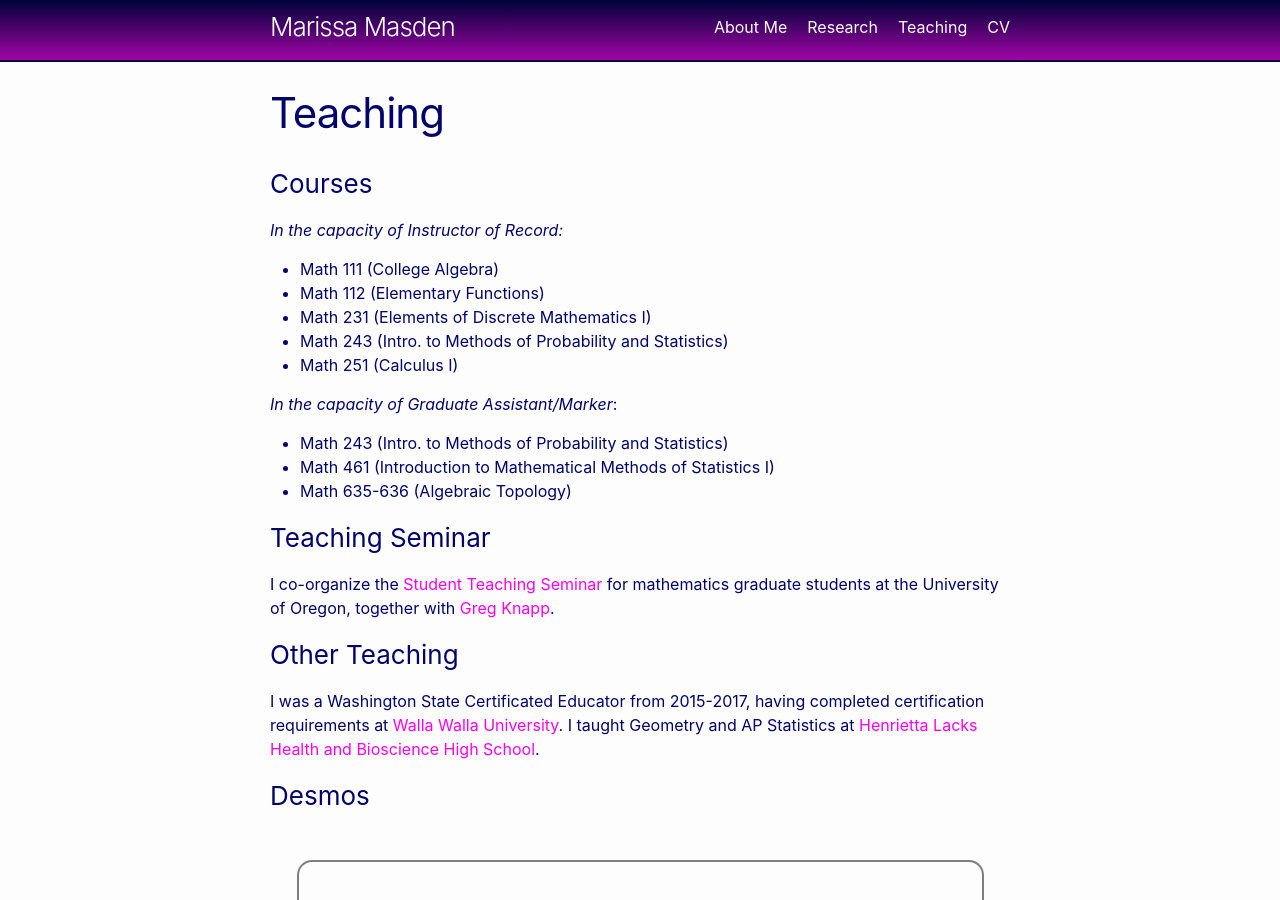
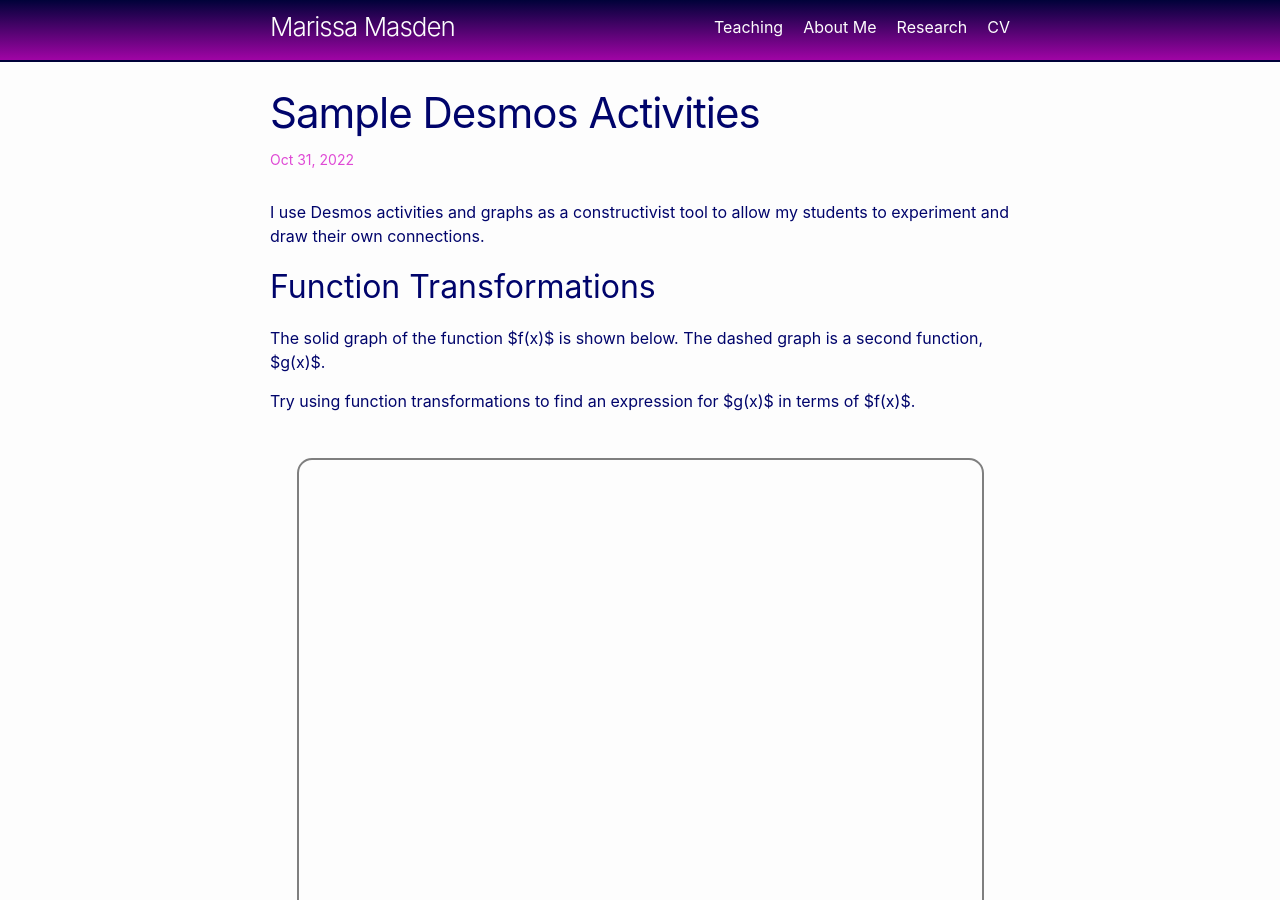
Before and after one commit to mmasden/mmasden.github.io, a Jekyll site: the page built from _posts/2022-10-31-sample_desmos_activities.markdown, in a window 1280 px wide and 900 px high. Built offline with Jekyll 4.4.1, drawn with Linux system fonts in a browser that asks for light colours.

Commit message:
Update format of teaching page

```diff
--- a/teaching.markdown
+++ b/_posts/2022-10-31-sample_desmos_activities.markdown
@@ -1,40 +1,21 @@
 ---
-layout: page
-title: Teaching
-permalink: /teaching/
-menu: main
+layout: post
+title: "Sample Desmos Activities"
+categories: teaching
 ---
 
-### Courses
-
-*In the capacity of Instructor of Record:*
-
-* Math 111 (College Algebra)
-* Math 112 (Elementary Functions)
-* Math 231 (Elements of Discrete Mathematics I)
-* Math 243 (Intro. to Methods of Probability and Statistics)
-* Math 251 (Calculus I)
-
-*In the capacity of Graduate Assistant/Marker*:
-
-* Math 243 (Intro. to Methods of Probability and Statistics)
-* Math 461 (Introduction to Mathematical Methods of Statistics I)
-* Math 635-636 (Algebraic Topology)
-
-### Teaching Seminar
-
-I co-organize the [Student Teaching Seminar](https://math.uoregon.edu/seminars) for mathematics graduate students at the University of Oregon, together with [Greg Knapp](https://pages.uoregon.edu/gknapp4/index.html).
-
-### Other Teaching
-
-I was a Washington State Certificated Educator from 2015-2017, having completed certification requirements at [Walla Walla University](https://www.wallawalla.edu/academics/areas-of-study/education-and-psychology/education/). I taught Geometry and AP Statistics at [Henrietta Lacks Health and Bioscience High School](https://sites.google.com/evergreenps.org/henrietta-lacks/home).
+I use Desmos activities and graphs as a constructivist tool to allow my students to experiment and draw their own connections.
 
 
-### Desmos
+## Function Transformations
+
+The solid graph of the function $f(x)$ is shown below. The dashed graph is a second function, $g(x)$.
+
+Try using function transformations to find an expression for $g(x)$ in terms of $f(x)$.
 
 <div class="desmos-border">
-		<div id="taylor-series" class="desmos-container"></div>
-	</div>
+		<div id="function-transformations" class="desmos-container"></div>
+</div>
 
 <script src="https://www.desmos.com/api/v1.7/calculator.js?apiKey=dcb31709b452b1cf9dc26972add0fda6"></script>
 
@@ -46,7 +27,7 @@
 
     let data =
     {
-        "taylor-series":
+        "function-transformations":
         {
             bounds: {left: -10, right: 10, bottom: -10, top: 10},
 
```
Also changed, not shown: _posts/2016-05-19-super-short-article.md (deleted, +0 -7 lines), _posts/2022-10-31-desmos_activities.markdown (renamed from _posts/courses_taught.markdown, +6 -24 lines), _posts/2022-10-31-taught_classes.markdown (added, +22 -0 lines), _posts/2022-10-31-teaching_seminar.markdown (added, +21 -0 lines), teaching/index.markdown (added, +7 -0 lines).
